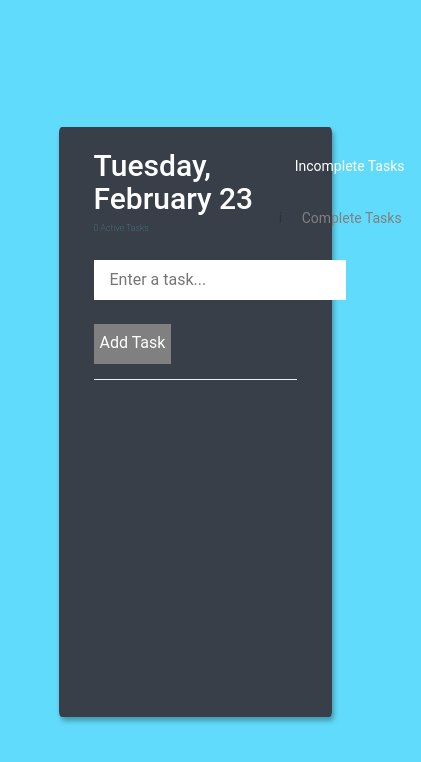
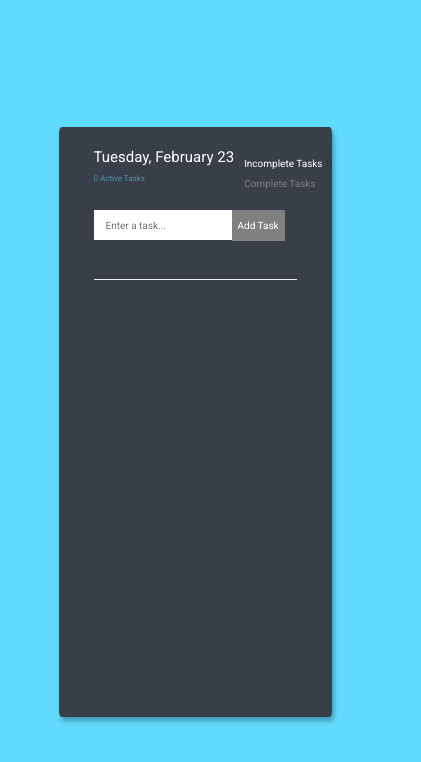
Before and after one commit to modupeadeonojobi/Task-Manager, an Angular app: page / in a window 390 px wide. Shown: the top 762 px of the page, 421 px wide, since content can reach past the window. Built offline with nearby package versions, Linux system fonts and the light colour scheme.

Commit message:
Add mobile responsiveness

```diff
--- a/src/app/app.component.css
+++ b/src/app/app.component.css
@@ -11,7 +11,7 @@
 
 .wrapper {
     padding: .2rem 2rem;
-    position: relative;
+    /* position: relative; */
 }
 
 .wrapper h2 {
@@ -98,3 +98,89 @@ hr {
 input[type=checkbox] {
     width: 3%;
 }
+
+
+/* Mobile Responsiveness */
+@media(max-width: 1300px) {
+    .ul {
+        margin-top: -2.2rem;
+        margin-left: -9rem;
+    }
+    .li {
+        font-size: 1.5rem;
+        padding: 0;
+    }
+}
+@media(max-width: 800px) {
+    .info h2 {
+        font-size: 2rem;
+    }
+    .ul {
+        margin-top: -2.2rem;
+    }
+    .li {
+        font-size: 1.5rem;
+    }
+
+    .wrapper {
+        padding: .2rem 2rem;
+    }
+    /* .search .input {
+        font-size: 13px;
+        padding: 16px;
+        margin: 2rem 0;
+        height: 30px;
+    } */
+
+/* button {
+    height: 32.9px;
+    padding-bottom: 2px;
+    font-size: 13px;
+} */
+}
+
+@media(max-width: 460px) {
+    .info h2 {
+        font-size: 1.5rem;
+        font-weight: 500;
+    }
+    .info span {
+        font-size: .8rem;
+    }
+    .ul {
+        top: 8%;
+        padding:  0;
+        margin-left: 0;
+
+    }
+    .li {
+        font-size: 1rem;
+        padding: 0;
+    }
+    .search .input {
+        font-size: 10px;
+        padding: 12px;
+        height: 30px;
+    }
+    button {
+        height: 30.8px;
+        padding-bottom: 1px;
+        font-size: 10px;
+    }
+    .tasks label {
+        font-size: 1.5rem;
+    }
+    i {
+        font-size: 1.3rem;
+    }
+
+    @media (max-width: 380px) {
+        .ul {
+            top: 6.9%;
+        }
+        .info h2 {
+            font-size: 1.3rem;
+        }
+    }
+
+}
--- a/src/styles.css
+++ b/src/styles.css
@@ -1,4 +1,6 @@
 /* You can add global styles to this file, and also import other style files */
+@import url('https://fonts.googleapis.com/css2?family=Roboto&display=swap');
+
 * {
     box-sizing: border-box;
 }
```
